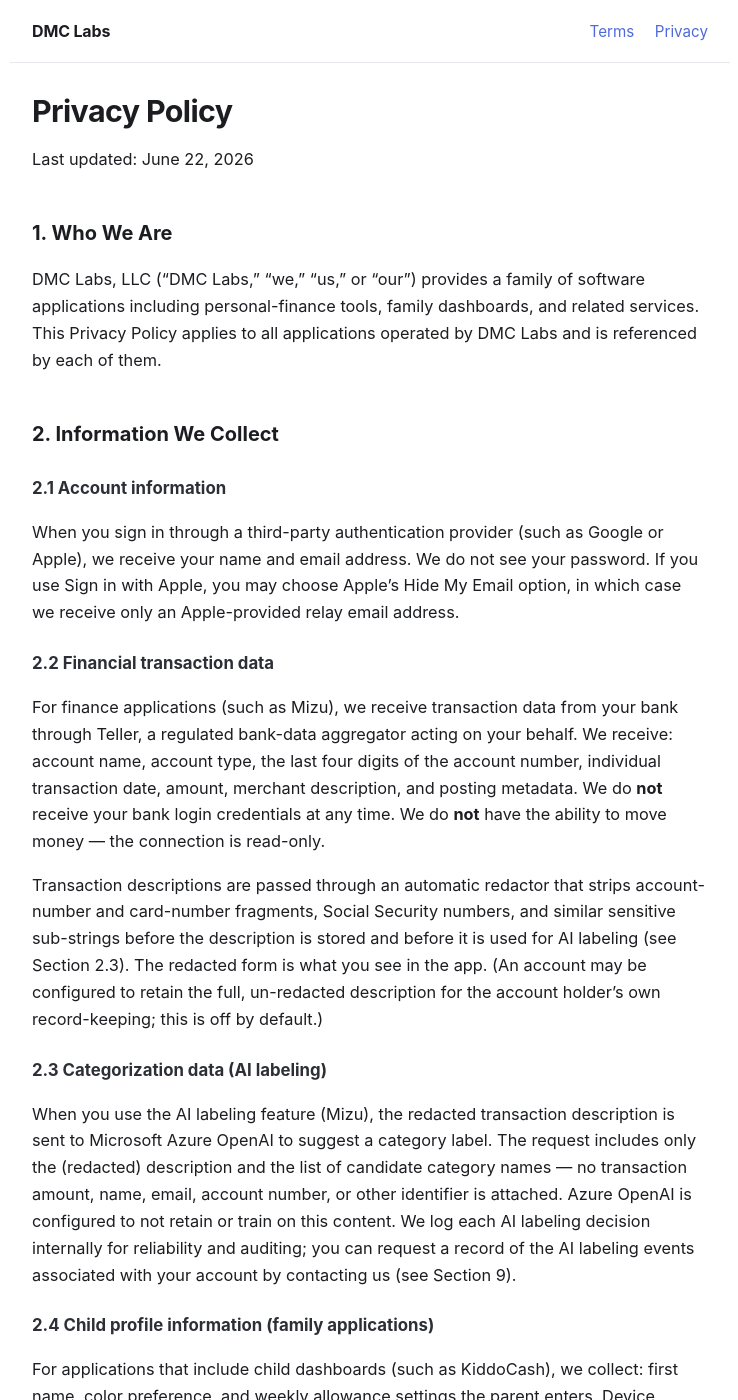
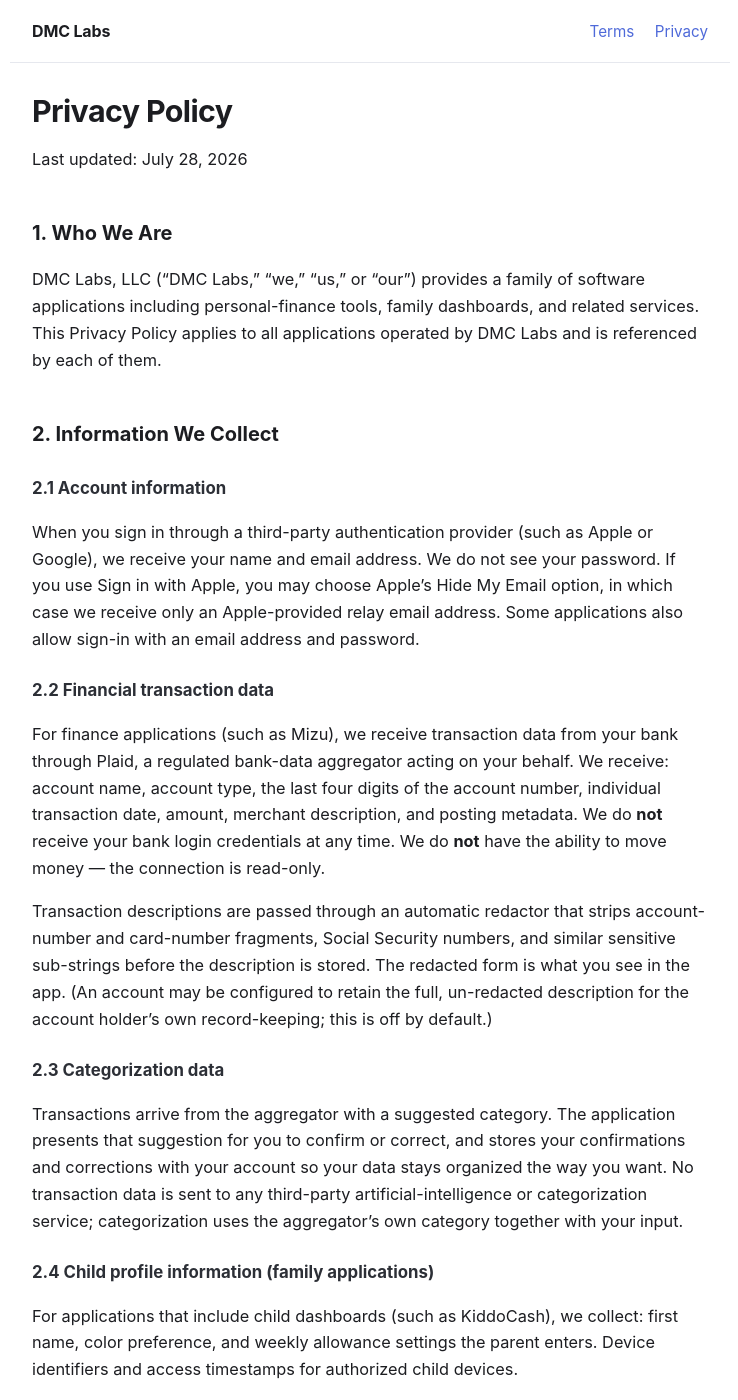
Before and after one commit to DMC-Labs-LLC/legal, a Jekyll site: the page built from privacy.md, in a window 1280 px wide and 1400 px high. Shown: the whole window, without its empty margins (270-1008 px from the left). Built offline with Jekyll 4.4.1, drawn with Linux system fonts in a browser that asks for light colours; some of the changed text lies outside the part shown.

Commit message:
Mizu 2.0: Plaid aggregator, drop Azure labeling, subscription data, fix CCPA copy

```diff
--- a/privacy.md
+++ b/privacy.md
@@ -1,12 +1,12 @@
 ---
-version: "2026-06-22"
+version: "2026-07-28"
 title: Privacy Policy
-last_updated: June 22, 2026
+last_updated: July 28, 2026
 ---
 
 # Privacy Policy
 
-Last updated: June 22, 2026
+Last updated: July 28, 2026
 
 ## 1. Who We Are
 
@@ -20,15 +20,16 @@ applications operated by DMC Labs and is referenced by each of them.
 ### 2.1 Account information
 
 When you sign in through a third-party authentication provider (such
-as Google or Apple), we receive your name and email address. We do
+as Apple or Google), we receive your name and email address. We do
 not see your password. If you use Sign in with Apple, you may choose
 Apple's Hide My Email option, in which case we receive only an
-Apple-provided relay email address.
+Apple-provided relay email address. Some applications also allow
+sign-in with an email address and password.
 
 ### 2.2 Financial transaction data
 
 For finance applications (such as Mizu), we receive transaction data
-from your bank through Teller, a regulated bank-data aggregator
+from your bank through Plaid, a regulated bank-data aggregator
 acting on your behalf. We receive: account name, account type, the
 last four digits of the account number, individual transaction date,
 amount, merchant description, and posting metadata. We do **not**
@@ -38,22 +39,19 @@ the ability to move money — the connection is read-only.
 Transaction descriptions are passed through an automatic redactor
 that strips account-number and card-number fragments, Social Security
 numbers, and similar sensitive sub-strings before the description is
-stored and before it is used for AI labeling (see Section 2.3). The
-redacted form is what you see in the app. (An account may be
-configured to retain the full, un-redacted description for the
+stored. The redacted form is what you see in the app. (An account may
+be configured to retain the full, un-redacted description for the
 account holder's own record-keeping; this is off by default.)
 
-### 2.3 Categorization data (AI labeling)
+### 2.3 Categorization data
 
-When you use the AI labeling feature (Mizu), the redacted transaction
-description is sent to Microsoft Azure OpenAI to suggest a category
-label. The request includes only the (redacted) description and the
-list of candidate category names — no transaction amount, name,
-email, account number, or other identifier is attached. Azure OpenAI
-is configured to not retain or train on this content. We log each AI
-labeling decision internally for reliability and auditing; you can
-request a record of the AI labeling events associated with your
-account by contacting us (see Section 9).
+Transactions arrive from the aggregator with a suggested category.
+The application presents that suggestion for you to confirm or
+correct, and stores your confirmations and corrections with your
+account so your data stays organized the way you want. No transaction
+data is sent to any third-party artificial-intelligence or
+categorization service; categorization uses the aggregator's own
+category together with your input.
 
 ### 2.4 Child profile information (family applications)
 
@@ -94,25 +92,29 @@ behavioral-analytics SDK in the app; the app collects no telemetry
 from your device. (On iOS, only Apple's own opt-in crash reporting
 may share crash data with us, which is handled entirely by Apple.)
 
-### 2.9 In-app purchases (tips)
+### 2.9 In-app purchases (subscriptions and tips)
 
-Some applications (such as Mizu) let you leave an optional in-app
-tip through Apple's In-App Purchase system. Apple processes the
-payment — we never receive your card or payment details. We keep a
-record that the tip occurred, linked to your account: the Apple
-transaction identifier, the product, the amount, and the date. We
-use this only to recognize supporters and to honor any future
-benefit we may choose to extend to early supporters (for example,
-continued access if a paid tier is ever introduced). This record is
-deleted when you delete your account.
+Some applications (such as Mizu) offer an auto-renewing subscription
+and/or an optional in-app tip through Apple's In-App Purchase system.
+Apple processes the payment — we never receive your card or payment
+details. For a subscription, we store a record linked to your account
+so we can tell whether your subscription is active: the Apple
+transaction identifier(s), the product, the store environment, and
+the expiration date. For a tip, we store the Apple transaction
+identifier, the product, the amount, and the date. We use these only
+to provide and recognize your purchase — for example, to unlock
+subscriber features, or to honor any benefit we choose to extend to
+supporters. These records are deleted when you delete your account.
 
 ## 3. How We Use Information
 
 We use the information described above to operate the application
 you signed up for: to display your financial data back to you, to
-suggest categorizations, to deliver notifications you have opted
-into, to enforce the COPPA consent record for child profiles, to
-respond to access requests, and to investigate abuse or fraud.
+help you confirm and correct categorizations, to deliver
+notifications you have opted into, to provide subscriber features to
+active subscribers, to enforce the COPPA consent record for child
+profiles, to respond to access requests, and to investigate abuse or
+fraud.
 
 We do not sell or rent personal information. We do not share
 personal information with third parties for their independent
@@ -128,10 +130,10 @@ agreement appropriate to the data we share with them.
 |---|---|---|
 | Google LLC | OAuth authentication (when you choose Google sign-in) | Name, email, profile photo URL |
 | Apple Inc. (Sign in with Apple) | Identity authentication (when you choose Apple sign-in) | Name and email, or an Apple private-relay email if you choose Hide My Email |
-| Supabase, Inc. | Database, authentication, scheduled jobs (Edge Functions) | All application data |
-| Netlify, Inc. | Web application hosting and request handling | Application requests and responses |
-| Teller Inc. | Bank-data aggregation (finance apps only) | Bank account identifiers; transaction stream is fetched on demand |
-| Microsoft Corporation (Azure OpenAI) | AI category labeling (finance apps only) | Redacted transaction description only — no amount, no identifiers |
+| Supabase, Inc. | Database, authentication, and scheduled server functions | All application data |
+| Netlify, Inc. | Web application hosting and request handling (web apps only) | Application requests and responses |
+| Plaid Inc. | Bank-data aggregation (finance apps only) | Bank account identifiers; the transaction stream is fetched on your behalf |
+| Apple Inc. (App Store / In-App Purchase) | Subscription and tip billing (when you purchase) | Apple transaction identifiers and subscription status — never your card or payment details |
 | Apple Inc. (Apple Push Notification service) | iOS native push notifications (when enabled) | Opaque APNs device token |
 | Your browser's Web Push service (e.g. Apple, Google, Mozilla) | Delivery of web push notifications to an installed web app (when enabled) | Opaque push endpoint, determined by your browser — not chosen by us |
 | Resend, Inc. | Transactional email (parental-consent verification only) | Email address |
@@ -159,9 +161,10 @@ We retain your data for as long as your account is active. You can
 permanently delete your account from within each application's
 Settings; this:
 
-- Revokes any active bank-aggregator connections (Teller).
-- Deletes all of your transactions, labels, categories, push
-  subscriptions, in-app tip records, and other application data
+- Disconnects any active bank-aggregator connections (Plaid),
+  including removing them at the aggregator.
+- Deletes all of your transactions, labels, categories, notification
+  tokens, in-app purchase records, and other application data
   immediately.
 - Removes your authentication record.
 
@@ -255,7 +258,7 @@ comply with the Children's Online Privacy Protection Act (COPPA):
 - A parent can revoke consent at any time.
 
 Finance applications such as Mizu are not directed at children and
-are invite-only for adult users.
+are intended for adult users.
 
 ## 9. Contact
 
```
Also changed, not shown: other parts of privacy.md (+4 -4 lines).
